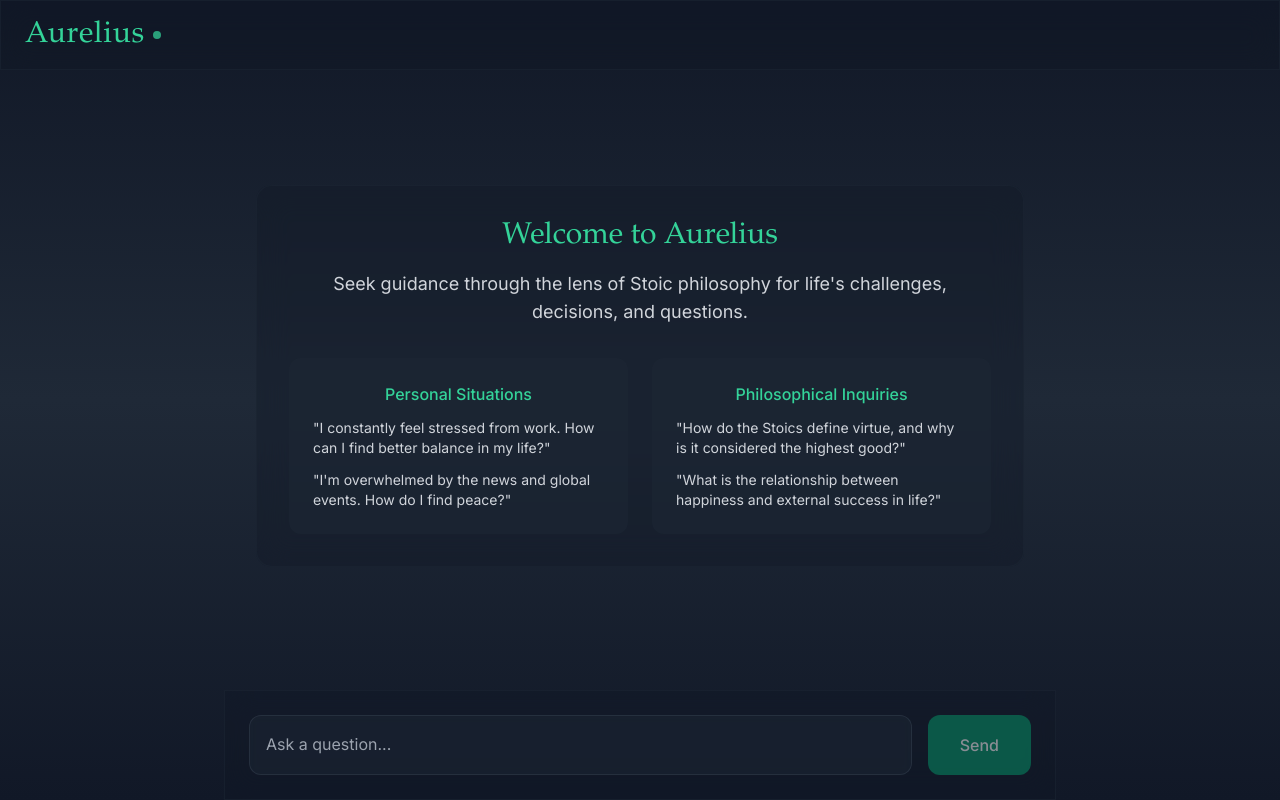
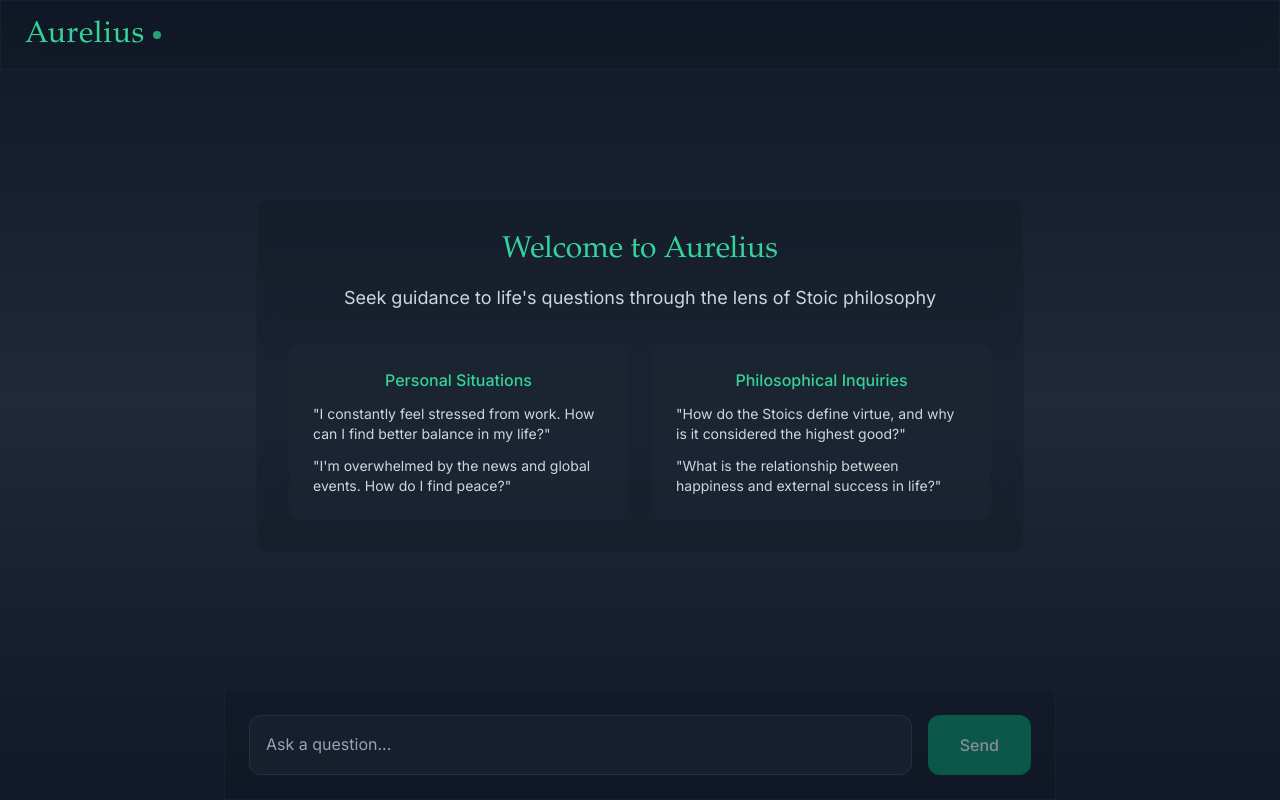
Before and after one commit to tomas-salgado/meditations, a Next.js app in the folder frontend/: page / in a window 1280 px wide. Built offline with nearby package versions, Linux system fonts and the light colour scheme.

Commit message:
update landing page wording

```diff
--- a/frontend/components/chat/ChatThread.tsx
+++ b/frontend/components/chat/ChatThread.tsx
@@ -92,7 +92,7 @@ export const ChatThread = () => {
             <div className="glass-effect p-8 rounded-2xl max-w-3xl mx-auto text-center">
               <h2 className="text-3xl font-serif text-emerald-400 mb-4">Welcome to Aurelius</h2>
               <p className="text-lg text-gray-300 mb-6">
-                Seek guidance through the lens of Stoic philosophy for life's challenges, decisions, and questions.
+                Seek guidance to life's questions through the lens of Stoic philosophy
               </p>
 
               <div className="grid grid-cols-1 md:grid-cols-2 gap-6 mt-8">
```
